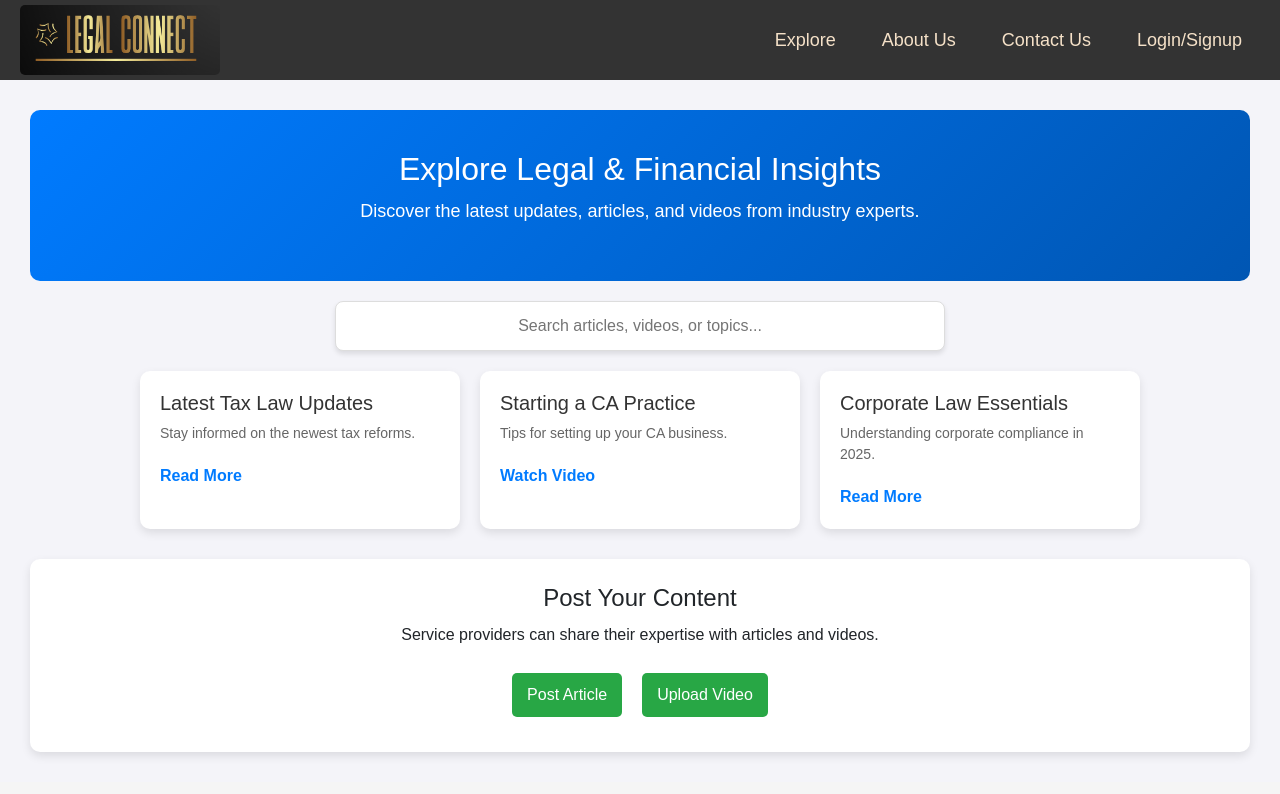
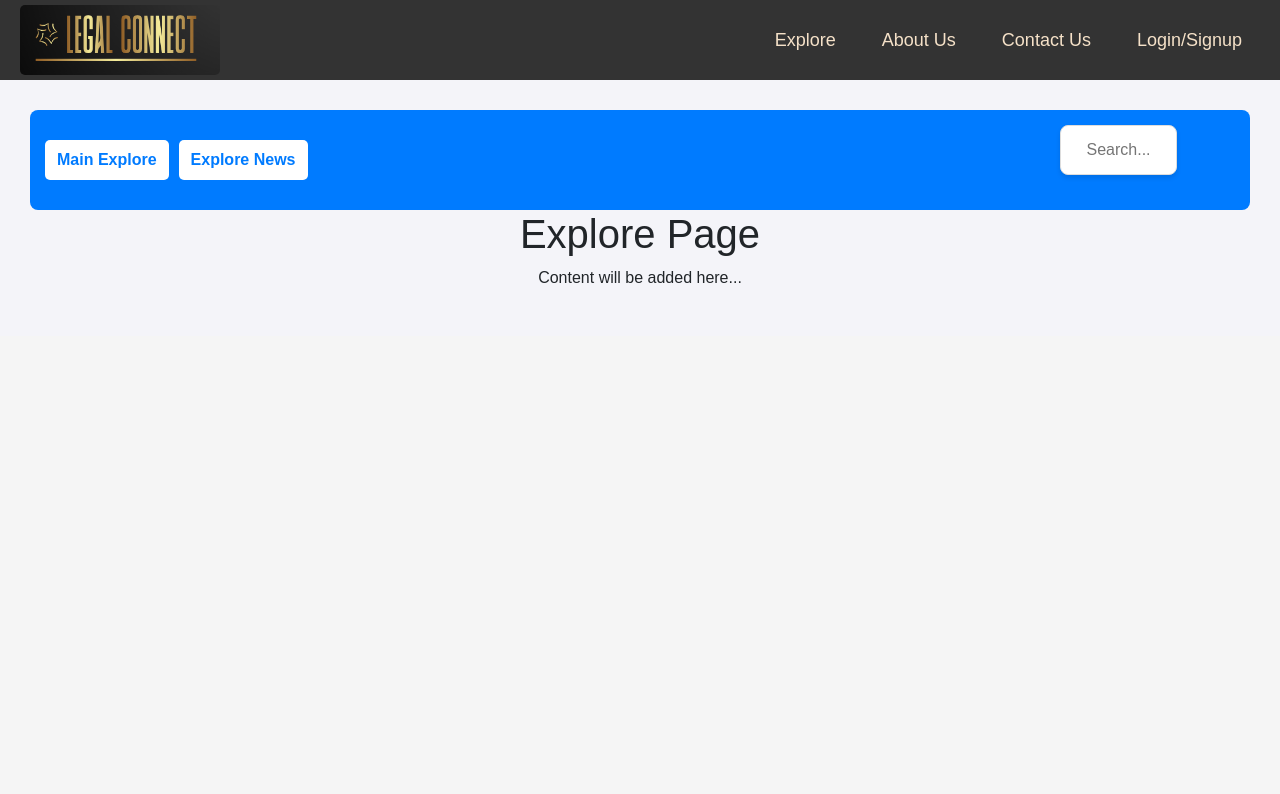
Before and after one commit to MineshShaw/LegalConnect, a React (Create React App) app in the folder legal-connect/client/: page /explore in a window 1280 px wide. Shown: the top 794 px of the page. Built offline with nearby package versions, Linux system fonts and the light colour scheme.

Commit message:
commitforpull

```diff
--- /dev/null
+++ b/legal-connect/client/src/Pages/ExplorePage/ExploreNavbar.css
@@ -0,0 +1,43 @@
+/* Explore Navbar Styling */
+.explore-navbar {
+    display: flex;
+    justify-content: space-between;
+    align-items: center;
+    background: #007bff;
+    padding: 15px;
+    color: white;
+    border-radius: 8px;
+  }
+
+  /* Navigation Buttons */
+  .nav-links {
+    display: flex;
+    gap: 10px;
+  }
+
+  .nav-btn {
+    background: white;
+    color: #007bff;
+    padding: 8px 12px;
+    border: none;
+    border-radius: 5px;
+    cursor: pointer;
+    font-weight: bold;
+  }
+
+  .nav-btn:hover {
+    background: #f1f1f1;
+  }
+
+  /* Search Bar */
+  .search-bar input {
+    padding: 8px;
+    border-radius: 5px;
+    border: none;
+    width: 200px;
+    text-align: center;
+  }
+
+  .search-bar input:focus {
+    outline: 2px solid white;
+  }
--- /dev/null
+++ b/legal-connect/client/src/Pages/ExplorePage/ExploreNavbar.js
@@ -0,0 +1,28 @@
+import React, { useState } from "react";
+import { useNavigate } from "react-router-dom";
+import "./ExploreNavbar.css";
+
+const ExploreNavbar = ({ setSearchQuery }) => {
+  const navigate = useNavigate();
+
+  return (
+    <nav className="explore-navbar">
+      {/* Explore Navigation Buttons */}
+      <div className="nav-links">
+        <button className="nav-btn" onClick={() => navigate("/explore")}>Main Explore</button>
+        <button className="nav-btn" onClick={() => navigate("/explore-news")}>Explore News</button>
+      </div>
+
+      {/* Search Bar */}
+      <div className="search-bar">
+        <input
+          type="text"
+          placeholder="Search..."
+          onChange={(e) => setSearchQuery(e.target.value)}
+        />
+      </div>
+    </nav>
+  );
+};
+
+export default ExploreNavbar;
--- a/legal-connect/client/src/Pages/ExplorePage/ExplorePage.js
+++ b/legal-connect/client/src/Pages/ExplorePage/ExplorePage.js
@@ -1,63 +1,18 @@
 import React, { useState } from "react";
+import ExploreNavbar from "./ExploreNavbar"; // Import Explore Navbar
 import "./explorePage.css";
 
 const ExplorePage = () => {
   const [searchQuery, setSearchQuery] = useState("");
-  const [contentList, setContentList] = useState([
-    { id: 1, title: "Latest Tax Law Updates", type: "article", description: "Stay informed on the newest tax reforms.", url: "#" },
-    { id: 2, title: "Starting a CA Practice", type: "video", description: "Tips for setting up your CA business.", url: "https://www.youtube.com/" },
-    { id: 3, title: "Corporate Law Essentials", type: "article", description: "Understanding corporate compliance in 2025.", url: "#" },
-  ]);
-
-  // Filter content based on search query
-  const filteredContent = contentList.filter(item =>
-    item.title.toLowerCase().includes(searchQuery.toLowerCase())
-  );
 
   return (
     <div className="explore-container">
-      {/* Hero Section */}
-      <div className="hero-section">
-        <h1>Explore Legal & Financial Insights</h1>
-        <p>Discover the latest updates, articles, and videos from industry experts.</p>
-      </div>
+      {/* Explore Navbar */}
+      <ExploreNavbar setSearchQuery={setSearchQuery} />
 
-      {/* Search Bar */}
-      <div className="search-bar">
-        <input
-          type="text"
-          placeholder="Search articles, videos, or topics..."
-          value={searchQuery}
-          onChange={(e) => setSearchQuery(e.target.value)}
-        />
-      </div>
-
-      {/* Content Section */}
-      <div className="content-section">
-        {filteredContent.length > 0 ? (
-          filteredContent.map((item) => (
-            <div key={item.id} className="content-card">
-              <h3>{item.title}</h3>
-              <p>{item.description}</p>
-              {item.type === "video" ? (
-                <a href={item.url} target="_blank" rel="noopener noreferrer">Watch Video</a>
-              ) : (
-                <a href={item.url}>Read More</a>
-              )}
-            </div>
-          ))
-        ) : (
-          <p className="no-results">No results found.</p>
-        )}
-      </div>
-
-      {/* Upload Section */}
-      <div className="upload-section">
-        <h2>Post Your Content</h2>
-        <p>Service providers can share their expertise with articles and videos.</p>
-        <button className="upload-btn">Post Article</button>
-        <button className="upload-btn">Upload Video</button>
-      </div>
+      {/* Placeholder for Explore Content */}
+      <h1>Explore Page</h1>
+      <p>Content will be added here...</p>
     </div>
   );
 };
--- a/legal-connect/client/src/components/Links/LoggedInLinks.js
+++ b/legal-connect/client/src/components/Links/LoggedInLinks.js
@@ -6,11 +6,11 @@ const LoggedInLinks = () => {
 
   return (
     <div className="links">
+      <button className="btn" onClick={() => navigate("/explore")}>Explore</button>
       <button className="btn" onClick={() => navigate("/aboutus")}>About Us</button>
       <button className="btn" onClick={() => navigate("/contactus")}>Contact Us</button>
       <button className="btn" onClick={() => navigate("/services")}>Services</button>
       <button className="btn" onClick={() => navigate("/help")}>Help</button>
-      <button className="btn" onClick={() => navigate("/dashboard")}>Dashboard</button>
       <button className="btn" onClick={() => navigate("/profile")}>Profile</button>
 
     </div>
```
Also changed, not shown: legal-connect/client/src/components/Navbar/Navbar.css (line endings or trailing spaces).
